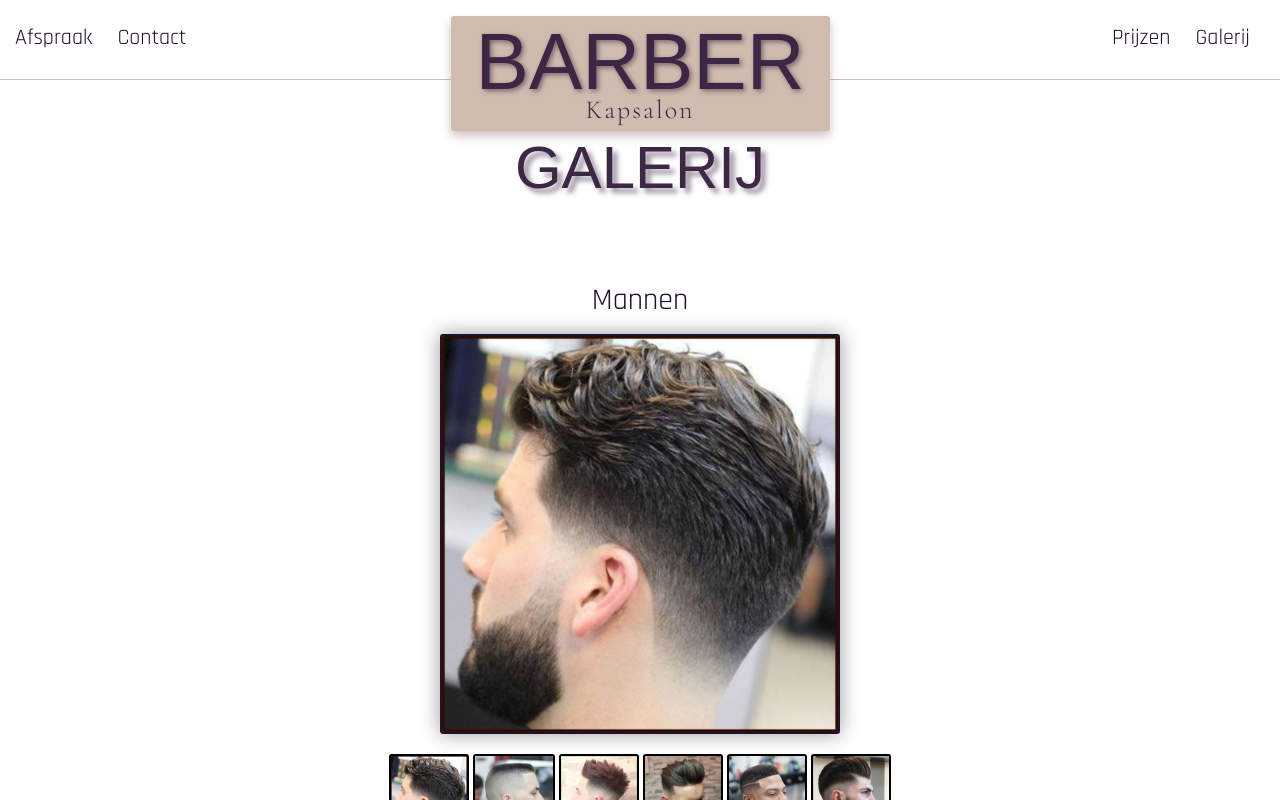
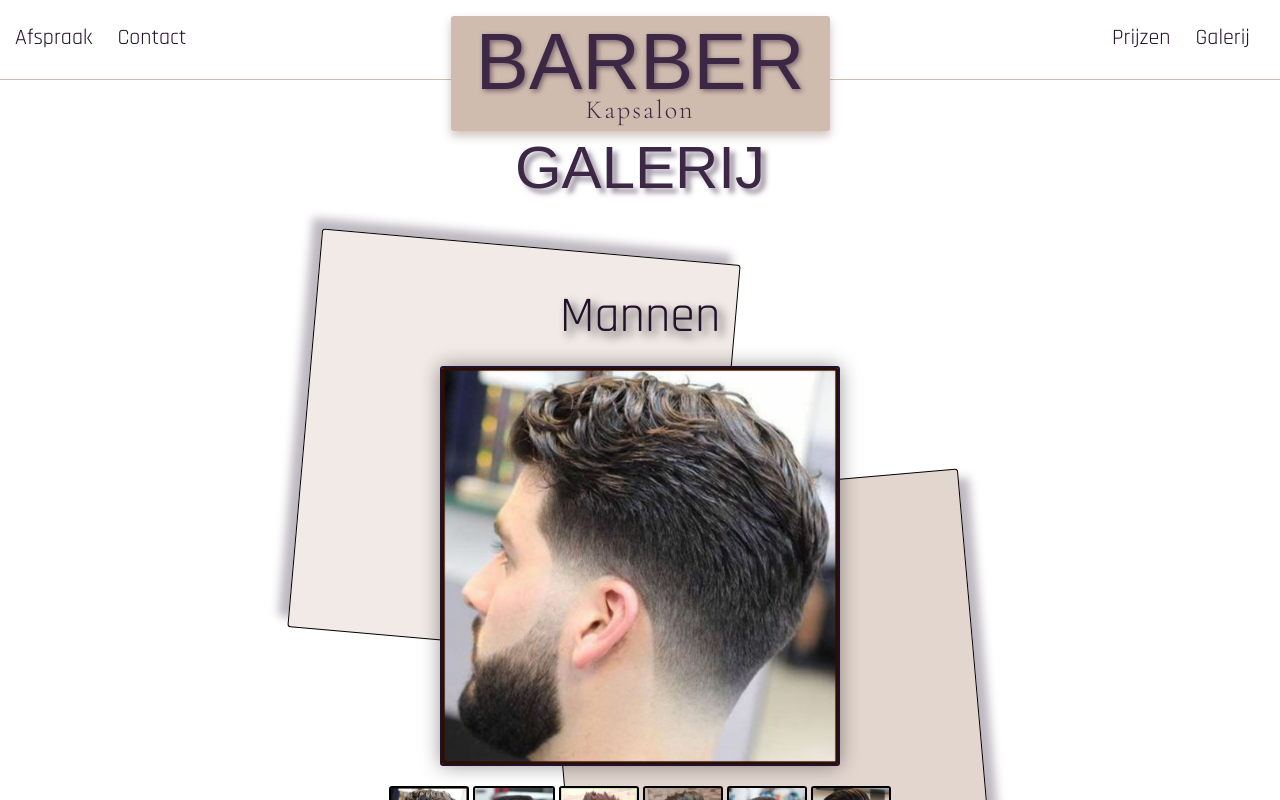
Before and after one commit to Vastlaan/kapsalon.michalantczak.com, a React (Create React App) app in the folder client/: page /gallery in a window 1280 px wide. Shown: the top 800 px of the page. Built offline with nearby package versions, Linux system fonts and the light colour scheme; a web font is replaced by a local one.

Commit message:
gallery before after main rect design exclude mobile

```diff
--- a/client/src/Components/gallery.js
+++ b/client/src/Components/gallery.js
@@ -98,6 +98,7 @@ const Gallery = () =>{
 						return setPhoto(menMainPhoto)
 						}}
 					/>
+					<p>View Full Screen</p>
 				</div>
 
 				<div className='gallery__album--collection'>
@@ -129,6 +130,7 @@ const Gallery = () =>{
 						return setPhoto(womenMainPhoto)
 						}}
 					/>
+					<p>View Full Screen</p>
 				</div>
 
 				<div className='gallery__album--collection'>
--- a/client/src/css/style.css
+++ b/client/src/css/style.css
@@ -79,7 +79,7 @@ body {
   position: fixed;
   top: 0;
   left: 0;
-  z-index: 9;
+  z-index: 91;
   margin-bottom: 5rem;
   background-color: white;
   transition: background-color 1s; }
@@ -876,9 +876,14 @@ body {
         width: 100%; } }
     .gallery__album--header {
       font-family: "Rajdhani", sans-serif;
-      font-size: 3rem;
+      font-size: 5rem;
       font-weight: 400;
-      color: #23102B; }
+      color: #23102B;
+      text-shadow: 0.5rem 0.5rem 1rem rgba(0, 0, 0, 0.8);
+      z-index: 79; }
+      @media only screen and (max-width: 37.5em) {
+        .gallery__album--header {
+          font-size: 3rem; } }
     .gallery__album--main {
       height: 50vh;
       max-width: 100%;
@@ -888,12 +893,60 @@ body {
       justify-content: center;
       align-items: center;
       cursor: pointer;
-      transition: all .2s; }
-      .gallery__album--main:hover {
-        filter: contrast(110%);
+      transition: all .2s;
       position: relative; }
-        .gallery__album--main:hover::before {
-          content: "View Full Screen";
+      .gallery__album--main::after {
+        display: block;
+        content: "";
+        width: 100%;
+        height: 100%;
+        position: absolute;
+        top: -30%;
+        left: -30%;
+        border: 1px solid black;
+        z-index: -1;
+        border-radius: 3px;
+        box-shadow: -1rem -1rem 1rem rgba(35, 16, 43, 0.3);
+        background-color: rgba(208, 187, 175, 0.3);
+        transform: rotate(5deg); }
+        @media only screen and (max-width: 62.5em) {
+          .gallery__album--main::after {
+            top: 20%;
+            left: 20%; } }
+        @media only screen and (max-width: 50em) {
+          .gallery__album--main::after {
+            top: -15%;
+            left: -15%; } }
+        @media only screen and (max-width: 37.5em) {
+          .gallery__album--main::after {
+            display: none; } }
+      .gallery__album--main::before {
+        display: block;
+        content: "";
+        width: 100%;
+        height: 100%;
+        position: absolute;
+        top: 30%;
+        left: 30%;
+        border: 1px solid black;
+        z-index: -1;
+        border-radius: 3px;
+        box-shadow: 1rem 1rem 1rem rgba(35, 16, 43, 0.3);
+        background-color: rgba(208, 187, 175, 0.6);
+        transform: rotate(-5deg); }
+        @media only screen and (max-width: 62.5em) {
+          .gallery__album--main::before {
+            top: 20%;
+            left: 20%; } }
+        @media only screen and (max-width: 50em) {
+          .gallery__album--main::before {
+            top: 15%;
+            left: 15%; } }
+        @media only screen and (max-width: 37.5em) {
+          .gallery__album--main::before {
+            display: none; } }
+      .gallery__album--main p {
+        display: none;
         width: 100%;
         text-align: center;
         position: absolute;
@@ -903,21 +956,29 @@ body {
         font-family: "Rajdhani", sans-serif;
         font-size: 3rem;
         color: white;
-          pointer-events: none; }
+        pointer-events: none;
+        z-index: 89; }
+      .gallery__album--main:hover {
+        filter: contrast(110%);
+        position: relative; }
+        .gallery__album--main:hover p {
+          display: block; }
       .gallery__album--main-photo {
         max-width: 100%;
         max-height: 50vh;
         box-shadow: 0 0 2rem rgba(0, 0, 0, 0.4);
         border: 2px solid #23102B;
         border-radius: 3px;
-        position: relative; }
+        position: relative;
+        z-index: 79; }
     .gallery__album--collection {
       display: flex;
       justify-content: flex-start;
       flex-wrap: nowrap;
       padding: 1rem;
       max-width: 100%;
-      overflow-x: scroll; }
+      overflow-x: scroll;
+      z-index: 79; }
       .gallery__album--collection-photo {
         border: 2px solid black;
         height: 10vh;
@@ -935,7 +996,7 @@ body {
     left: 0;
     width: 100vw;
     height: 100vh;
-    z-index: 15;
+    z-index: 95;
     background-color: rgba(0, 0, 0, 0.9);
     display: flex;
     justify-content: center;
--- a/client/src/sass/Components/_gallery.scss
+++ b/client/src/sass/Components/_gallery.scss
@@ -21,9 +21,15 @@
 
 		&--header{
 			font-family: $font-rajdhani;
-			font-size: 3rem;
+			font-size: 5rem;
 			font-weight: 400;
 			color:$color-secondary-dark;
+			text-shadow: .5rem .5rem 1rem rgba(0,0,0,.8);
+			z-index: 79;
+
+			@include respond(s){
+				font-size: 3rem;
+			}
 		}
 
 		&--main{
@@ -36,12 +42,69 @@
 			align-items: center;
 			cursor:pointer;
 			transition:all .2s;
+			position:relative;
 
-			&:hover{
-				filter: contrast(110%);
-				position:relative;
+			&::after{
+				display:block;
+				content:"";
+				width:100%;
+				height:100%;
+				position:absolute;
+				top:-30%;
+				left:-30%;
+				border:1px solid black;
+				z-index: -1;
+				border-radius: 3px;
+				box-shadow: -1rem -1rem 1rem rgba($color-secondary-dark,.3);
+				background-color: rgba($color-primary-light,.3);
+				transform:rotate(5deg);
+
+				@include respond(l){
+					top:20%;
+					left:20%
+				}
+
+				@include respond(m){
+					top:-15%;
+					left:-15%
+				}
+
+				@include respond(s){
+					display:none;
+				}
+			}
 			&::before{
-					content:"View Full Screen";
+				display:block;
+				content:"";
+				width:100%;
+				height:100%;
+				position:absolute;
+				top:30%;
+				left:30%;
+				border:1px solid black;
+				z-index: -1;
+				border-radius: 3px;
+				box-shadow: 1rem 1rem 1rem rgba($color-secondary-dark,.3);
+				background-color: rgba($color-primary-light,.6);
+				transform:rotate(-5deg);
+
+				@include respond(l){
+					top:20%;
+					left:20%
+				}
+
+				@include respond(m){
+					top:15%;
+					left:15%
+				}
+
+				@include respond(s){
+					display:none;
+				}
+			}
+
+			p{
+				display:none;
 				width:100%;
 				text-align: center;
 				position:absolute;
@@ -52,6 +115,14 @@
 				font-size: 3rem;
 				color:white;
 				pointer-events: none;
+				z-index: 89;
+			}
+
+			&:hover{
+				filter: contrast(110%);
+				position:relative;
+				p{
+					display:block;
 				}
 			}
 
@@ -62,6 +133,7 @@
 				border:2px solid $color-secondary-dark;
 				border-radius: 3px;
 				position:relative;
+				z-index: 79;
 
 			}
 		}
@@ -75,6 +147,7 @@
 			//box-shadow: 0 0 5rem rgba($color-primary-light,.4);
 			max-width:100%;
 			overflow-x:scroll;
+			z-index: 79;
 
 			&-photo{
 				//max-width:10%;
@@ -104,7 +177,7 @@
 		left:0;
 		width:100vw;
 		height:100vh;
-		z-index: 15;
+		z-index: 95;
 		background-color: rgba(0,0,0,.9);
 		display: flex;
 		justify-content: center;
--- a/client/src/sass/Components/_header.scss
+++ b/client/src/sass/Components/_header.scss
@@ -8,7 +8,7 @@
 	position:fixed;
 	top:0;
 	left:0;
-	z-index: 9;
+	z-index: 91;
 	margin-bottom: 5rem;
 	background-color: white;
 	transition:background-color 1s;
```
Also changed, not shown: 1 other file (tests, documents, lock files or other folders). Lines whose indentation alone changed are shown as unchanged.
